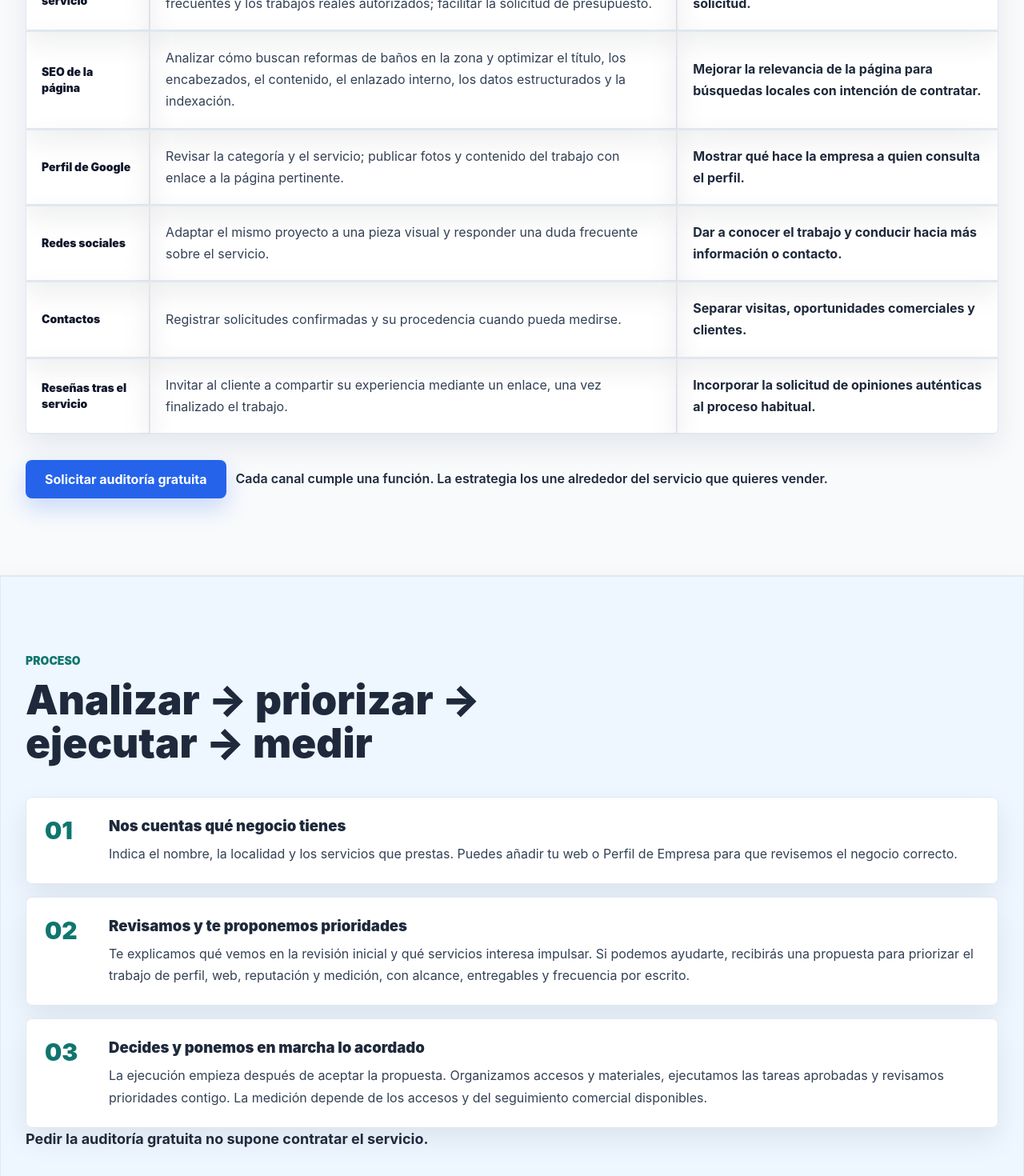
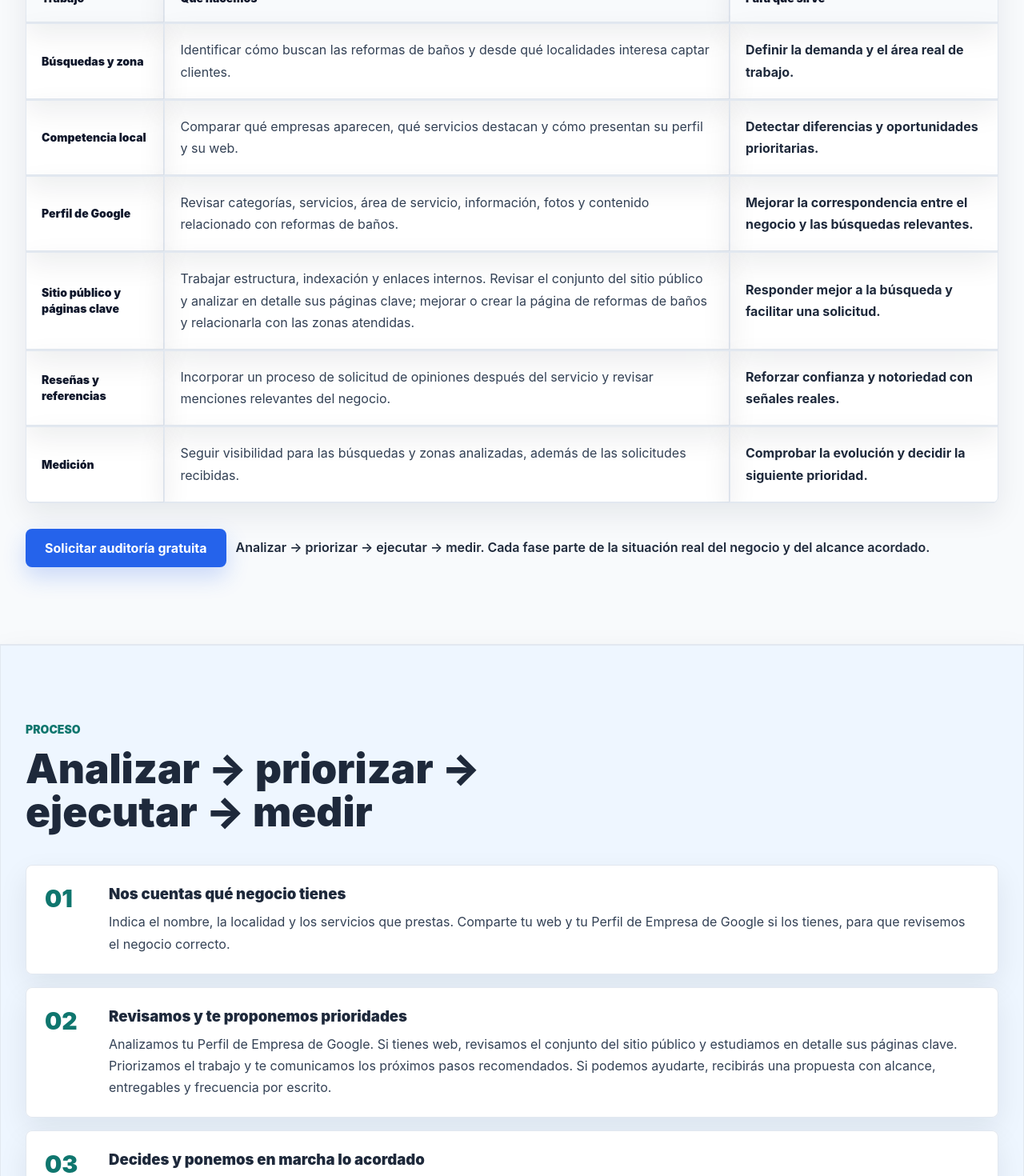
Before and after one commit to specialcowboy69/crecimiento-sin-complicaciones, a Next.js app: page /seo/local in a window 1280 px wide. Shown: the part 5180-6650 px from the top of the page at 80% size. Built offline with nearby package versions, Linux system fonts and the light colour scheme.

Commit message:
feat: clarify seo local audit and example

```diff
--- a/app/seo/local/page.tsx
+++ b/app/seo/local/page.tsx
@@ -157,34 +157,34 @@ const workItems = [
 
 const planRows = [
   {
-    work: "Página de servicio",
-    action: "Explicar qué incluye la reforma, el proceso, la zona atendida, las preguntas frecuentes y los trabajos reales autorizados; facilitar la solicitud de presupuesto.",
-    value: "Responder a la búsqueda y facilitar una solicitud.",
+    work: "Búsquedas y zona",
+    action: "Identificar cómo buscan las reformas de baños y desde qué localidades interesa captar clientes.",
+    value: "Definir la demanda y el área real de trabajo.",
   },
   {
-    work: "SEO de la página",
-    action: "Analizar cómo buscan reformas de baños en la zona y optimizar el título, los encabezados, el contenido, el enlazado interno, los datos estructurados y la indexación.",
-    value: "Mejorar la relevancia de la página para búsquedas locales con intención de contratar.",
+    work: "Competencia local",
+    action: "Comparar qué empresas aparecen, qué servicios destacan y cómo presentan su perfil y su web.",
+    value: "Detectar diferencias y oportunidades prioritarias.",
   },
   {
     work: "Perfil de Google",
-    action: "Revisar la categoría y el servicio; publicar fotos y contenido del trabajo con enlace a la página pertinente.",
-    value: "Mostrar qué hace la empresa a quien consulta el perfil.",
+    action: "Revisar categorías, servicios, área de servicio, información, fotos y contenido relacionado con reformas de baños.",
+    value: "Mejorar la correspondencia entre el negocio y las búsquedas relevantes.",
   },
   {
-    work: "Redes sociales",
-    action: "Adaptar el mismo proyecto a una pieza visual y responder una duda frecuente sobre el servicio.",
-    value: "Dar a conocer el trabajo y conducir hacia más información o contacto.",
+    work: "Sitio público y páginas clave",
+    action: "Trabajar estructura, indexación y enlaces internos. Revisar el conjunto del sitio público y analizar en detalle sus páginas clave; mejorar o crear la página de reformas de baños y relacionarla con las zonas atendidas.",
+    value: "Responder mejor a la búsqueda y facilitar una solicitud.",
   },
   {
-    work: "Contactos",
-    action: "Registrar solicitudes confirmadas y su procedencia cuando pueda medirse.",
-    value: "Separar visitas, oportunidades comerciales y clientes.",
+    work: "Reseñas y referencias",
+    action: "Incorporar un proceso de solicitud de opiniones después del servicio y revisar menciones relevantes del negocio.",
+    value: "Reforzar confianza y notoriedad con señales reales.",
   },
   {
-    work: "Reseñas tras el servicio",
-    action: "Invitar al cliente a compartir su experiencia mediante un enlace, una vez finalizado el trabajo.",
-    value: "Incorporar la solicitud de opiniones auténticas al proceso habitual.",
+    work: "Medición",
+    action: "Seguir visibilidad para las búsquedas y zonas analizadas, además de las solicitudes recibidas.",
+    value: "Comprobar la evolución y decidir la siguiente prioridad.",
   },
 ];
 
@@ -192,17 +192,17 @@ const process = [
   {
     step: "01",
     title: "Nos cuentas qué negocio tienes",
-    text: "Indica el nombre, la localidad y los servicios que prestas. Puedes añadir tu web o Perfil de Empresa para que revisemos el negocio correcto.",
+    text: "Indica el nombre, la localidad y los servicios que prestas. Comparte tu web y tu Perfil de Empresa de Google si los tienes, para que revisemos el negocio correcto.",
   },
   {
     step: "02",
     title: "Revisamos y te proponemos prioridades",
-    text: "Te explicamos qué vemos en la revisión inicial y qué servicios interesa impulsar. Si podemos ayudarte, recibirás una propuesta para priorizar el trabajo de perfil, web, reputación y medición, con alcance, entregables y frecuencia por escrito.",
+    text: "Analizamos tu Perfil de Empresa de Google. Si tienes web, revisamos el conjunto del sitio público y estudiamos en detalle sus páginas clave. Priorizamos el trabajo y te comunicamos los próximos pasos recomendados. Si podemos ayudarte, recibirás una propuesta con alcance, entregables y frecuencia por escrito.",
   },
   {
     step: "03",
     title: "Decides y ponemos en marcha lo acordado",
-    text: "La ejecución empieza después de aceptar la propuesta. Organizamos accesos y materiales, ejecutamos las tareas aprobadas y revisamos prioridades contigo. La medición depende de los accesos y del seguimiento comercial disponibles.",
+    text: "La ejecución empieza después de aceptar la propuesta. Organizamos accesos y materiales, ejecutamos el alcance acordado y revisamos prioridades contigo. Medimos la evolución cuando contamos con los accesos o el seguimiento acordados.",
   },
 ];
 
@@ -285,7 +285,7 @@ const faqs = [
   {
     question: "¿Qué incluye la auditoría gratuita?",
     answer:
-      "Revisamos tu perfil público de Google, una página de tu web si existe y el contenido público del canal social que compartas. Te indicamos prioridades y próximos pasos. No incluye una auditoría técnica exhaustiva, acceso a datos privados ni la ejecución del plan.",
+      "Revisamos tu Perfil de Empresa de Google. Si tienes web, revisamos el conjunto del sitio público y analizamos en detalle sus páginas clave. También valoramos tus servicios, la zona, la competencia y las señales locales visibles. Te comunicamos cuáles son las prioridades de tu proyecto y los próximos pasos recomendados. No incluye acceso a datos privados ni la ejecución del plan.",
   },
   {
     question: "¿Cuánto cuesta contrataros?",
@@ -590,10 +590,10 @@ export default function LocalSeoPage() {
             <div className="max-w-3xl">
               <p className="mb-3 text-sm font-black uppercase tracking-normal text-blue-400">Ejemplo ilustrativo</p>
               <h2 id="plan-title" className="text-3xl font-black text-slate-900 sm:text-4xl">
-                Así conectamos el trabajo alrededor de un servicio
+                Cómo trabajaríamos el SEO local de una empresa de reformas
               </h2>
               <p className={`mt-4 text-lg leading-8 text-slate-300 ${styles.intro}`}>
-                Imagina una empresa de reformas que quiere recibir consultas sobre reformas de baños. Este sería un ejemplo de trabajo coordinado.
+                Imagina una empresa que quiere recibir consultas sobre reformas de baños en las localidades donde trabaja. Este sería un posible proceso después de revisar su situación real.
               </p>
             </div>
             <div className="mt-10 overflow-hidden rounded-lg bg-white shadow-[0_14px_36px_rgba(15,23,42,0.08)] ring-1 ring-slate-200">
@@ -638,7 +638,7 @@ export default function LocalSeoPage() {
               <a className="inline-flex min-h-12 items-center justify-center rounded-lg bg-blue-600 px-6 py-3 font-bold text-white shadow-xl shadow-blue-950/30 hover:bg-blue-500 focus-visible:ring-2 focus-visible:ring-blue-400" href="#auditoria-seo-local">
                 Solicitar auditoría gratuita
               </a>
-              <p className={`text-base font-semibold text-slate-300 ${styles.emphasis}`}>Cada canal cumple una función. La estrategia los une alrededor del servicio que quieres vender.</p>
+              <p className={`text-base font-semibold text-slate-300 ${styles.emphasis}`}>Analizar → priorizar → ejecutar → medir. Cada fase parte de la situación real del negocio y del alcance acordado.</p>
             </div>
           </section>
 
@@ -755,16 +755,16 @@ export default function LocalSeoPage() {
               <div>
                 <p className="mb-3 text-sm font-black uppercase tracking-normal text-blue-400">Auditoría gratuita</p>
                 <h2 id="audit-title" className="text-3xl font-black text-slate-900 sm:text-4xl">
-                  Veamos qué puede mejorar en tu presencia local
+                  Descubre qué debe mejorar primero en tu SEO local
                 </h2>
                 <p className={`mt-5 text-lg leading-8 text-slate-300 ${styles.intro}`}>
-                  Cuéntanos qué negocio tienes. Revisaremos tu presencia local y cómo conectar Google, web y contenido alrededor de tus servicios. Te responderemos con las prioridades que detectemos y el siguiente paso recomendado.
+                  Cuéntanos qué negocio tienes. Revisamos tu Perfil de Empresa de Google. Si tienes web, revisamos el conjunto del sitio público y analizamos en detalle sus páginas clave. Te comunicamos cuáles son las prioridades de tu proyecto y los próximos pasos recomendados para mejorar tu posicionamiento local.
                 </p>
                 <div className="mt-8 grid gap-3">
                   {[
-                    "Perfil de Google, una página de tu web si existe y canal social compartido.",
-                    "Prioridades para ordenar Google Maps, web, reseñas y contenido.",
-                    "Revisión inicial sin coste; creación web y gestión bajo presupuesto.",
+                    "Revisión inicial del Perfil de Empresa y, si existe web, del conjunto del sitio público, con análisis detallado de sus páginas clave.",
+                    "Análisis de servicios, búsquedas, zona, competencia y señales locales visibles.",
+                    "Prioridades del proyecto y próximos pasos recomendados.",
                   ].map((item) => (
                     <p className={`flex gap-3 text-slate-200 ${styles.body}`} key={item}>
                       <CheckIcon />
```
Also changed, not shown: 1 other file (tests, documents, lock files or other folders).
